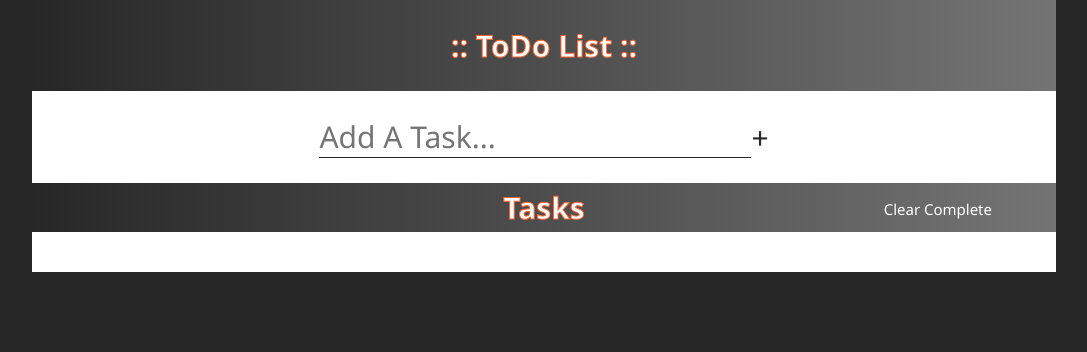
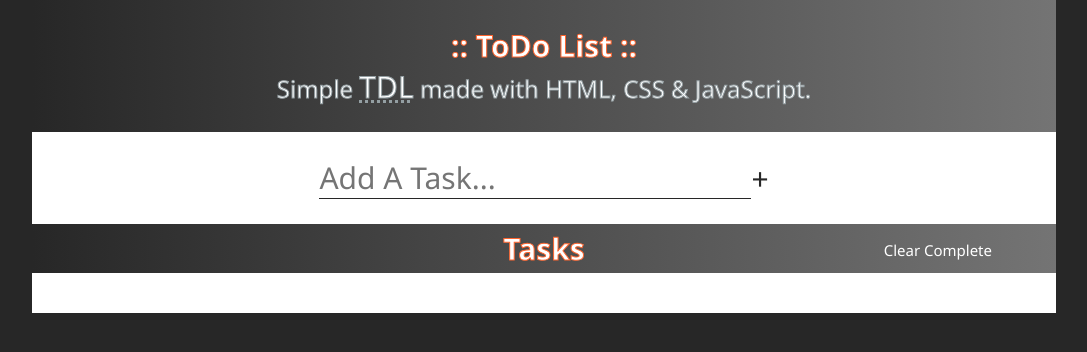
Before and after one commit to marcelosbrito/todo-list, a plain HTML site: page dist/index.html in a window 1280 px wide. Shown: the whole page, without its empty margins (96-1183 px from the left). Drawn offline with Linux system fonts and the light colour scheme.

Commit message:
Add a subtitle

```diff
--- a/dist/css/style.css
+++ b/dist/css/style.css
@@ -18,6 +18,7 @@ body {
 
 .header {
   display: flex;
+  flex-direction: column;
   justify-content: center;
   align-items: center;
   padding: 25px;
@@ -25,6 +26,12 @@ body {
   background-image: linear-gradient(to right, #272727, #747474);
   width: 100%;
   -webkit-text-stroke: 1px #ff652f;
+}
+
+.subtitle p {
+  justify-content: center;
+  -webkit-text-stroke: 1px #949fa3;
+  font-size: 0.8rem;
 }
 
 .add-task {
--- a/dist/index.html
+++ b/dist/index.html
@@ -10,6 +10,9 @@
   <div class="wrapper">
     <div class="header">
       <h1>:: ToDo List ::</h1>
+      <div class="subtitle">
+        <p>Simple <abbr title="To Do List">TDL</abbr> made with HTML, CSS & JavaScript.</p>
+      </div>
     </div>
     <div class="add-task">
       <input id="new-task-input" type="text" placeholder="Add A Task..." />
@@ -20,7 +23,7 @@
       <button class="clear-complete-btn">Clear Complete</button>
     </div>
     <div class="task-list-wrapper">
-      <ul class="task-list"></ul>
+      <ul class="task-list" alt='as "as\'sa" sasasas'></ul>
     </div>
   </div>
   <template id="task-template">
```
